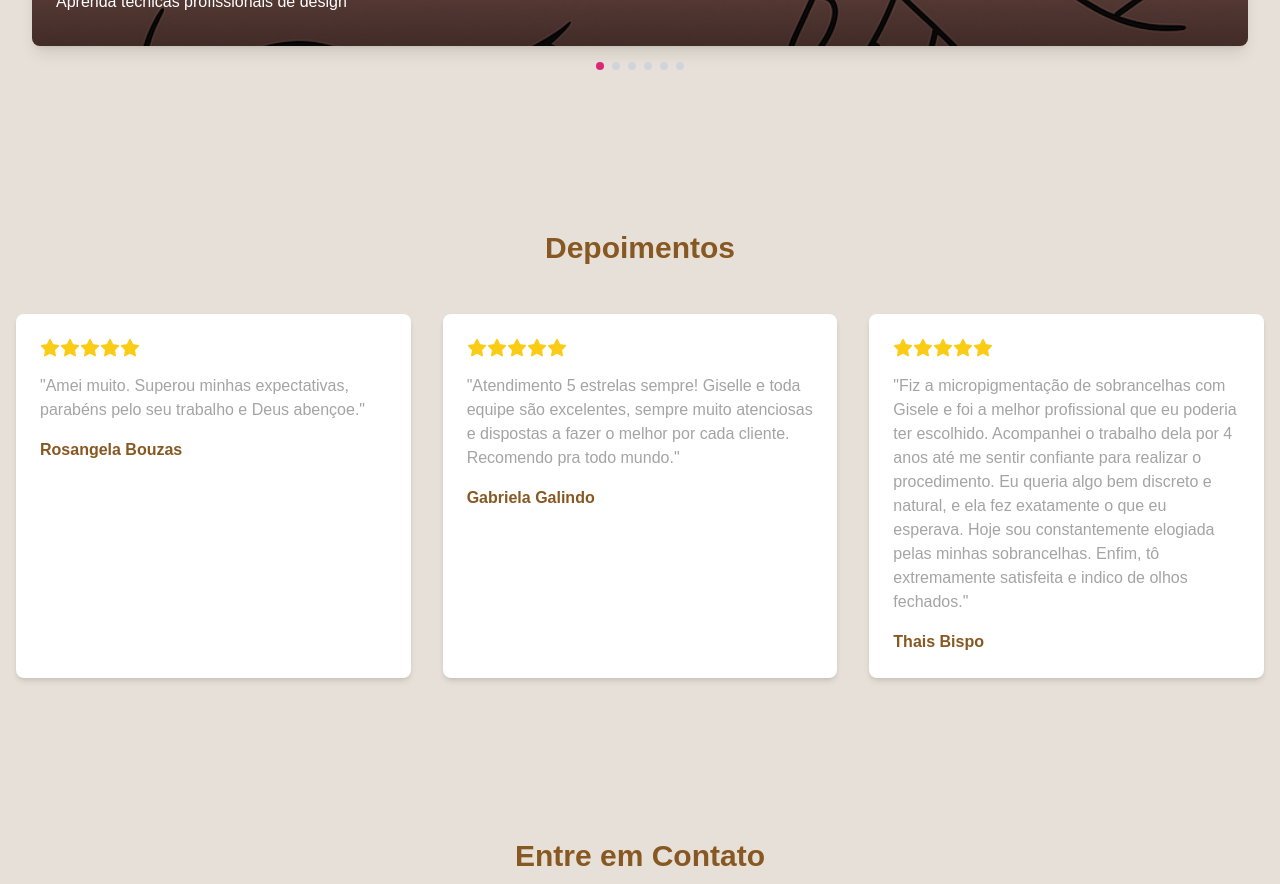
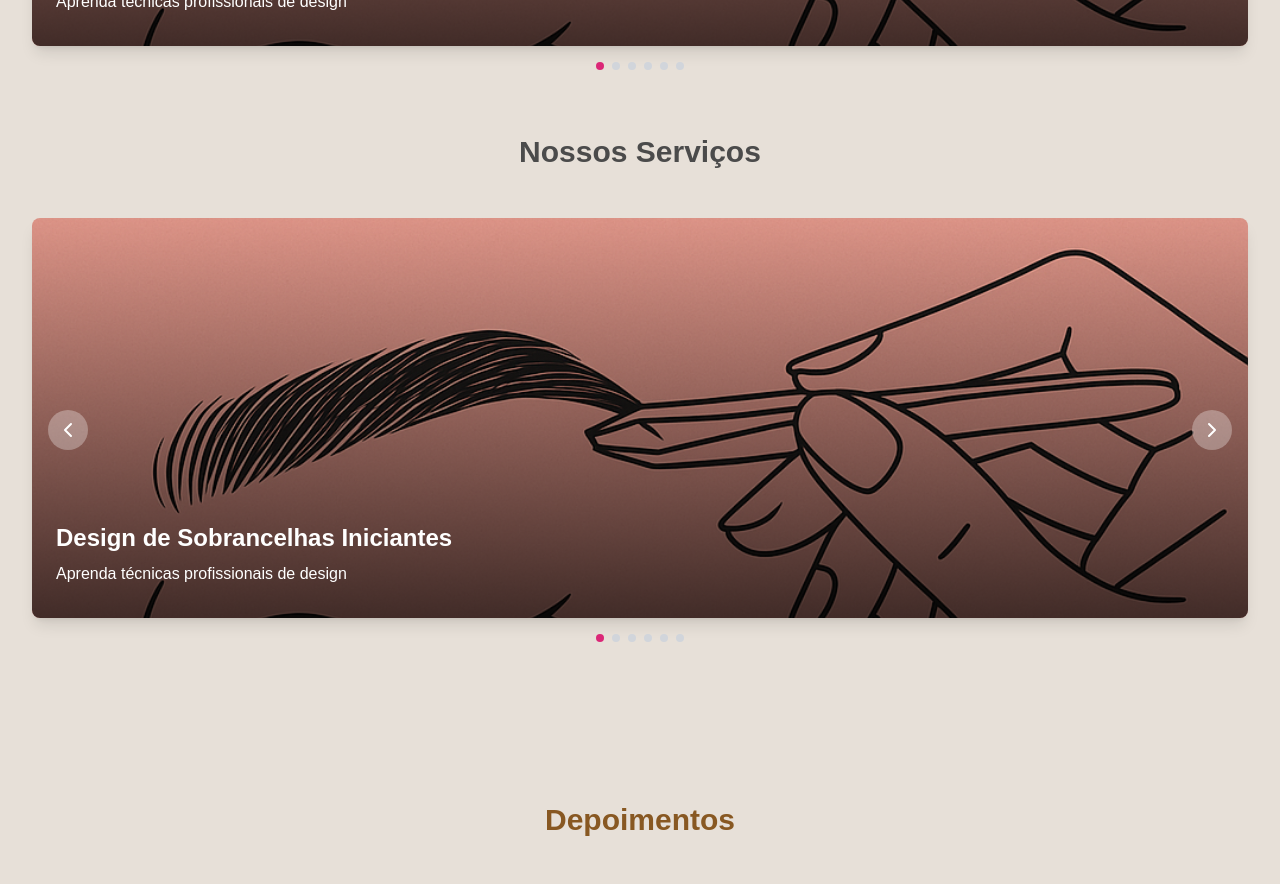
Before and after one commit to FabricioFelix-25/GF-BEAUTY-ACADEMY-main, a React (Vite) app in the folder project/: page / in a window 1280 px wide. Shown: the part 3180-4064 px from the top of the page. Built offline with nearby package versions, Linux system fonts and the light colour scheme; a web font is replaced by a local one.

Commit message:
roleta nova

```diff
--- a/project/src/components/Detalhes.tsx
+++ b/project/src/components/Detalhes.tsx
@@ -50,8 +50,51 @@ const courses = [
     },
   ];
 
+
+
+  const servicos = [
+
+    {
+      url: '/imagens/cursoDesignIniciante.png',
+      title: 'Design de Sobrancelhas Iniciantes',
+      description: 'Aprenda técnicas profissionais de design',
+      // price: 'R$ 1.200',
+    },
+    {
+      url: '/imagens/CursoEspecia.jpeg',
+      title: 'Design de Sobrancelhas Especialização',
+      description: 'Do básico ao avançado',
+      // price: 'R$ 1.500',
+    },
+    {
+      url: '/imagens/CursoMicropig.jpeg',
+      title: 'Micropigmentação 3x1 Iniciantes',
+      description: 'Domine as técnicas essenciais para atuar na área.',
+      // price: 'R$ 1.800',
+    },
+    {
+      url: '/imagens/CursoEspecShadigline.png',
+      title: 'Micropigmentação Especialização em Shadignline',
+      description: 'Especialização com foco na técnica de Shadignline',
+      // price: 'R$ 2.500',
+    },
+    {
+      url: '/imagens/CursoEspecVip.png',
+      title: 'Micropigmentação Especialização VIP - 1 técnicas',
+      description: 'Aprimore-se em técnicas exclusivas de micropigmentação com atendimento VIP.',
+      // price: 'R$ 2.500',
+    },
+    {
+      url: '/imagens/CursoCilios.png',
+      title: 'Extensão de Cílios + Bônus',
+      description: 'Aprenda a aplicar extensão de cílios com técnicas modernas e conteúdos extras.',
+      // price: 'R$ 2.500',
+    },
+  ];
+
 const Detalhes = () => {
   const [currentCourseIndex, setCurrentCourseIndex] = useState(0);
+  const [currentServiceIndex, setCurrentServiceIndex] = useState(0);
 
   const prevCourse = () => {
     setCurrentCourseIndex((prevIndex) =>
@@ -64,6 +107,22 @@ const Detalhes = () => {
       prevIndex === courses.length - 1 ? 0 : prevIndex + 1
     );
   };
+
+  const prevService = () => {
+    setCurrentServiceIndex((prevIndex) =>
+      prevIndex === 0 ? servicos.length - 1 : prevIndex - 1
+    );
+  };
+
+
+  const nextService = () => {
+    setCurrentServiceIndex((prevIndex) =>
+      prevIndex === servicos.length - 1 ? 0 : prevIndex + 1
+    );
+  };
+
+
+
 
   return (
     <section id="detalhes" className="py-20 bg-bege px-4">
@@ -122,6 +181,7 @@ const Detalhes = () => {
             </div>
           </div>
 
+
           <button
             onClick={prevCourse}
             className="absolute left-4 top-1/2 -translate-y-1/2 bg-white/30 hover:bg-white/50 p-2 rounded-full transition-colors duration-300"
@@ -147,6 +207,56 @@ const Detalhes = () => {
             ))}
           </div>
         </div>
+
+        <h2 className="text-3xl font-bold text-center mb-12 mt-16">
+          Nossos Serviços
+        </h2>
+        <div className="relative">
+          <div className="overflow-hidden rounded-lg shadow-lg">
+            <div className="relative h-[400px] transition-transform duration-500 ease-out">
+              <img
+                src={servicos[currentServiceIndex].url}
+                alt={servicos[currentServiceIndex].title}
+                className="w-full h-full object-cover"
+              />
+              <div className="absolute inset-0 bg-gradient-to-t from-black/70 to-transparent">
+                <div className="absolute bottom-0 left-0 right-0 p-6 text-white">
+                  <h3 className="text-2xl font-bold mb-2">
+                    {servicos[currentServiceIndex].title}
+                  </h3>
+                  <p className="mb-2">{servicos[currentServiceIndex].description}</p>
+                  <p className="text-xl font-semibold">
+                    {/* {courses[currentCourseIndex]} */}
+                  </p>
+                </div>
+              </div>
+            </div>
+          </div>
+          <button
+            onClick={prevService}
+            className="absolute left-4 top-1/2 -translate-y-1/2 bg-white/30 hover:bg-white/50 p-2 rounded-full transition-colors duration-300"
+          >
+            <ChevronLeft className="h-6 w-6 text-white" />
+          </button>
+          <button
+            onClick={nextService}
+            className="absolute right-4 top-1/2 -translate-y-1/2 bg-white/30 hover:bg-white/50 p-2 rounded-full transition-colors duration-300"
+          >
+            <ChevronRight className="h-6 w-6 text-white" />
+          </button>
+
+          <div className="flex justify-center mt-4 space-x-2">
+            {courses.map((_, index) => (
+              <button
+                key={index}
+                onClick={() => setCurrentServiceIndex(index)}
+                className={`w-2 h-2 rounded-full transition-colors duration-300 ${
+                  index === currentServiceIndex ? 'bg-pink-600' : 'bg-gray-300'
+                }`}
+              />
+            ))}
+          </div>
+        </div>
       </div>
     </section>
   );
```
